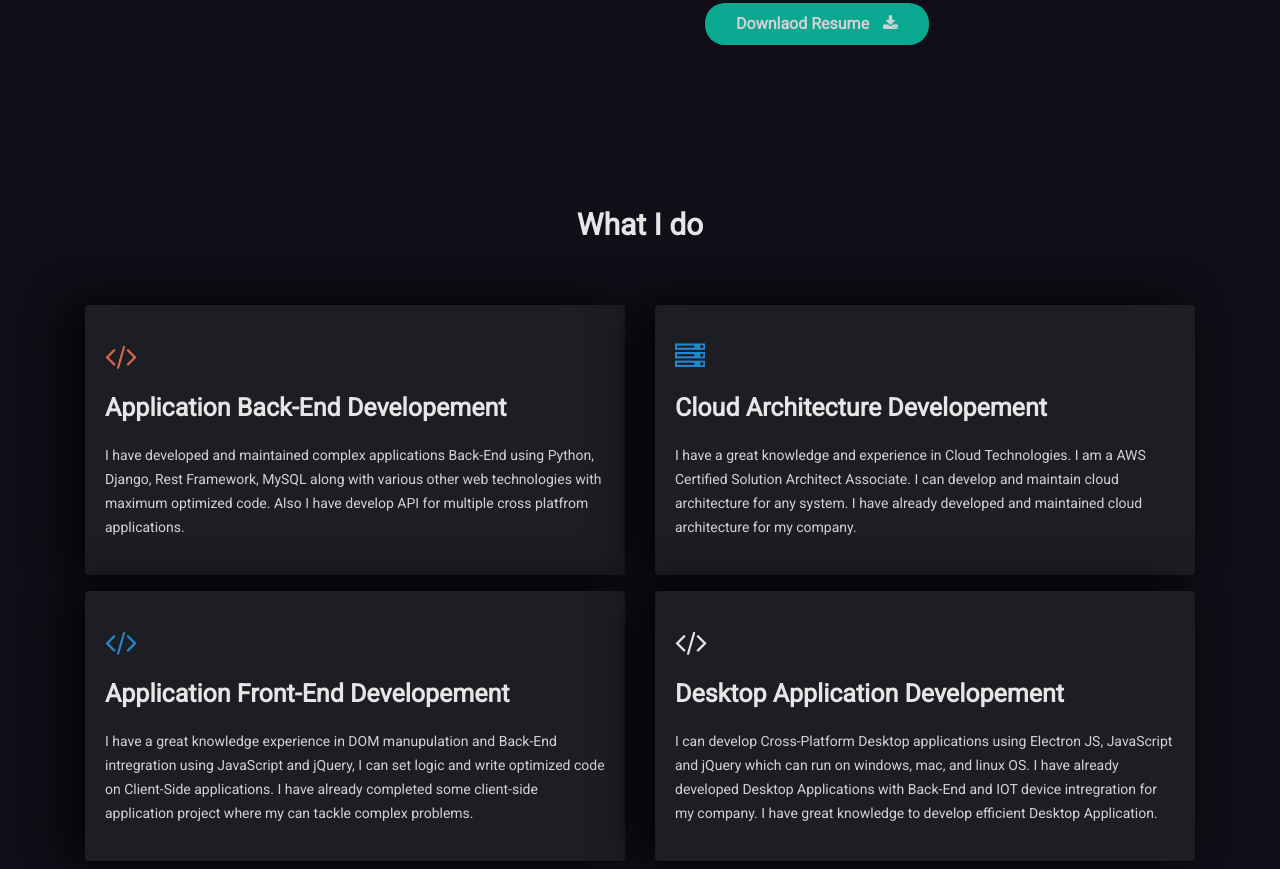
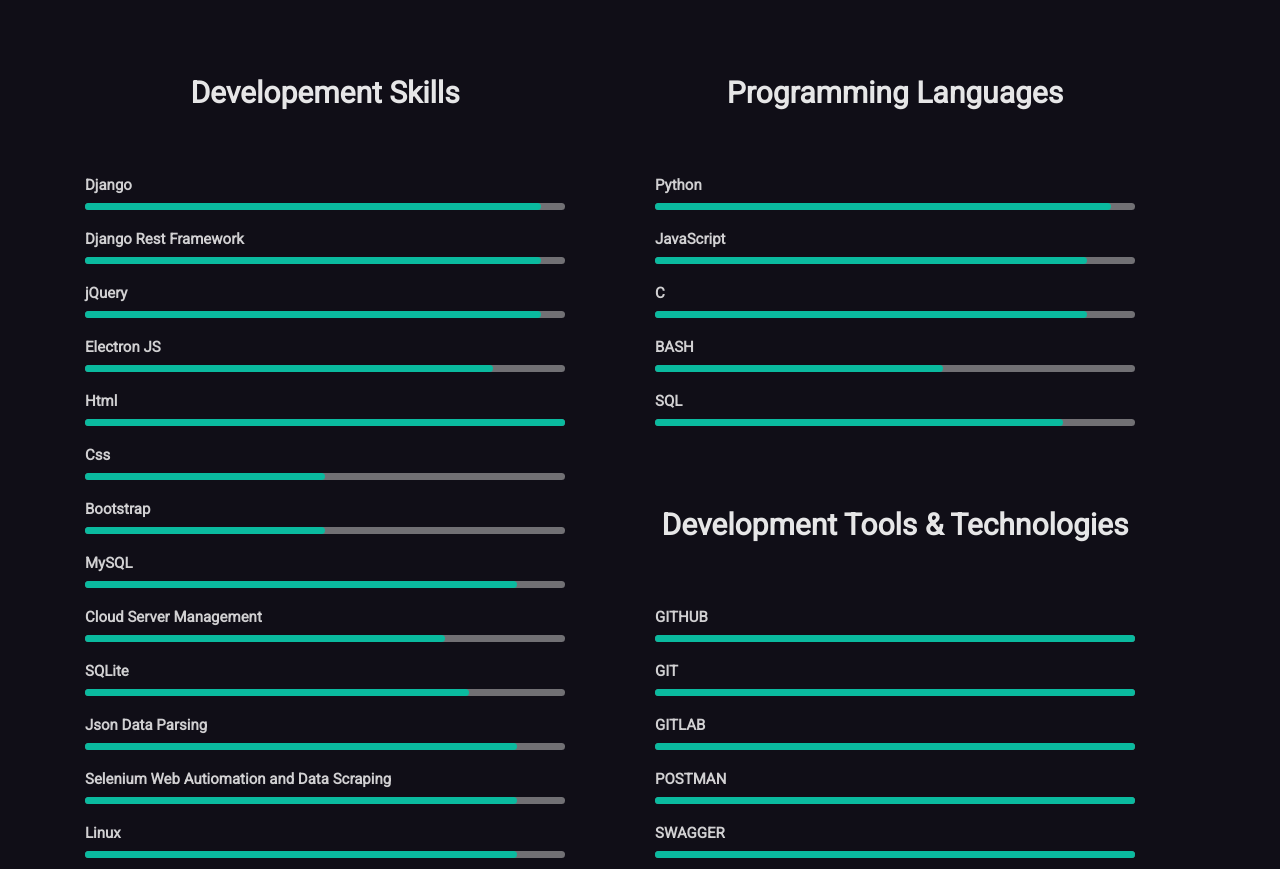
Before and after one commit to kmemonahmed/kmemonahmed.github.io, a plain HTML site: page index.html in a window 1280 px wide. Shown: the part 1331-2200 px from the top of the page. Drawn offline with Linux system fonts and the light colour scheme; some packages are replaced by stand-ins of ours.

Commit message:
updated index

```diff
--- a/index.html
+++ b/index.html
@@ -80,26 +80,21 @@
                                 <a class="nav-link" href="#mh-about">About</a>
                             </li>
                             <li class="nav-item">
-                                <a class="nav-link" href="#mh-service">Services</a>
-                            </li>
-                            <li class="nav-item">
                                 <a class="nav-link" href="#mh-skills">Skills</a>
                             </li>
                             <li class="nav-item">
-                                <a class="nav-link" href="#mh-experience">Experiences</a>
+                                <a class="nav-link" href="#mh-experience">Education & Experiences</a>
                             </li>
                             <li class="nav-item">
                                 <a class="nav-link" href="#mh-cert">Certifications</a>
                             </li>
                             <li class="nav-item">
-                                <a class="nav-link" href="#mh-portfolio">Portfolio</a>
+                                <a class="nav-link" href="#mh-portfolio">Projects</a>
                             </li>
                             <!-- <li class="nav-item">
                                 <a class="nav-link" href="#mh-pricing">Pricing</a>
                             </li> -->
-                            <li class="nav-item">
-                                <a class="nav-link" href="#mh-contact">Contact</a>
-                            </li>
+
                         </ul>
                     </div>
                 </nav>
@@ -144,12 +139,16 @@
                                         class="fa fa-birthday-cake"></i>25 August 1998</li> -->
                                 <li class="wow fadeInUp" data-wow-duration="0.8s" data-wow-delay="0.6s"><i
                                         class="fa fa-map-marker"></i>
-                                    <address>Uttara, Dhaka , Bangladesh</address>
+                                    <address style="margin-bottom: 0;">Uttara, Dhaka , Bangladesh</address>
+                                </li>
+                                <li class="wow fadeInUp" data-wow-duration="0.8s" data-wow-delay="0.6s">
+                                    <i class="fa fa-download"></i>
+                                    <a href="assets/doc/K_M_Emon_Ahmed-Resume.pdf" target="_blank"><b>Downlaod Resume</b></a>
                                 </li>
                             </ul>
 
                             <ul class="social-icon wow fadeInUp" data-wow-duration="0.8s" data-wow-delay="0.7s">
-                                <li><a href="https://github.com/kmemonahmed" target="_blank"><i
+                                <li><a href="https://github.com/kmemonahmed" target="_blank"><i style="padding-left: 0;"
                                             class="fa fa-github"></i></a></li>
                                 <li><a href="https://www.linkedin.com/in/kmemonahmed" target="_blank"><i
                                             class="fa fa-linkedin"></i></a></li>
@@ -196,7 +195,7 @@
 
 I’ve also integrated machine learning models into real-world systems, including a sensor-based project for the Korean Army. As a certified AWS Solutions Architect Associate, I bring strong cloud expertise, a problem-solving mindset, and a passion for continuous learning.
                         </p>
-                        <div class="mh-about-tag wow fadeInUp" data-wow-duration="0.8s" data-wow-delay="0.3s">
+                        <!-- <div class="mh-about-tag wow fadeInUp" data-wow-duration="0.8s" data-wow-delay="0.3s">
                             <ul>
                                 <li><span>Python</span></li>
                                 <li><span>Django</span></li>
@@ -217,76 +216,10 @@ I’ve also integrated machine learning models into real-world systems, includin
                                 <li><span>Selenium</span></li>
                                 <li><span>Bash</span></li>
                             </ul>
-                        </div>
-                        <a href="assets/doc/K_M_Emon_Ahmed-Resume.pdf" target="_blank" class="btn btn-fill wow fadeInUp"
+                        </div> -->
+                        <!-- <a href="assets/doc/K_M_Emon_Ahmed-Resume.pdf" target="_blank" class="btn btn-fill wow fadeInUp"
                             data-wow-duration="0.8s" data-wow-delay="0.4s">Downlaod Resume <i
-                                class="fa fa-download"></i></a>
-                    </div>
-                </div>
-            </div>
-        </div>
-    </section>
-
-    <!--
-        ===================
-           SERVICE
-        ===================
-        -->
-    <section class="mh-service" id="mh-service">
-        <div class="container">
-            <div class="row section-separator">
-                <div class="col-sm-12 text-center section-title wow fadeInUp" data-wow-duration="0.8s"
-                    data-wow-delay="0.2s">
-                    <h3>What I do</h3>
-                </div>
-
-                <div class="col-sm-6">
-                    <div class="mh-service-item shadow-1 dark-bg wow fadeInUp" data-wow-duration="0.8s"
-                        data-wow-delay="0.5s">
-                        <i class="fa fa-code iron-color"></i>
-                        <h3>Application Back-End Developement</h3>
-                        <p>
-                            I have developed and maintained complex applications Back-End using Python, Django, Rest Framework,
-                            MySQL along with various other web technologies with maximum optimized code. Also I have develop API for multiple cross platfrom applications.
-                        </p>
-                    </div>
-                </div>
-                <div class="col-sm-6">
-                    <div class="mh-service-item shadow-1 dark-bg wow fadeInUp" data-wow-duration="0.8s"
-                        data-wow-delay="0.7s">
-                        <i class="fa fa-server sky-color"></i>
-                        <h3>Cloud Architecture Developement</h3>
-                        <p>
-                            I have a great knowledge and experience in Cloud Technologies. I am a AWS Certified Solution Architect Associate.
-                            I can develop and maintain cloud architecture for any system. I have already developed and maintained cloud architecture for my company.
-
-                            &nbsp;
-                            &nbsp; &nbsp; &nbsp; &nbsp; &nbsp; &nbsp; &nbsp; &nbsp; &nbsp; &nbsp; &nbsp; &nbsp;
-                        </p>
-                    </div>
-                </div>
-                <div class="col-sm-6 mt-3">
-                    <div class="mh-service-item shadow-1 dark-bg wow fadeInUp" data-wow-duration="0.8s"
-                        data-wow-delay="0.7s">
-                        <i class="fa fa-code sky-color"></i>
-                        <h3>Application Front-End Developement</h3>
-                        <p>
-                            I have a great knowledge experience in DOM manupulation and Back-End intregration using JavaScript and jQuery,
-                            I can set logic and write optimized code on Client-Side applications. I have already completed some client-side
-                            application project where my can tackle complex problems.
-                        </p>
-                    </div>
-                </div>
-                <div class="col-sm-6 mt-3">
-                    <div class="mh-service-item shadow-1 dark-bg wow fadeInUp" data-wow-duration="0.8s"
-                        data-wow-delay="0.7s">
-                        <i class="fa fa-code white-color"></i>
-                        <h3>Desktop Application Developement</h3>
-                        <p>
-                            I can develop Cross-Platform Desktop applications using Electron JS, JavaScript and jQuery which can run on windows,
-                            mac, and linux OS. I have already developed Desktop Applications with Back-End and IOT device intregration
-                            for my company. I have great knowledge to develop efficient Desktop Application.
-                        </p>
+                                class="fa fa-download"></i></a> -->
                     </div>
                 </div>
             </div>
@@ -549,6 +482,28 @@ I’ve also integrated machine learning models into real-world systems, includin
                                     <div class="parcial">
                                         <div class="info">
                                             <div class="nome">GITLAB</div>
+                                            <!-- <div class="percentagem-num">90%</div> -->
+                                        </div>
+                                        <div class="progressBar">
+                                            <div class="percentagem" style="width: 100%;"></div>
+                                        </div>
+                                    </div>
+                                </div>
+                                <div class="candidatos">
+                                    <div class="parcial">
+                                        <div class="info">
+                                            <div class="nome">POSTMAN</div>
+                                            <!-- <div class="percentagem-num">90%</div> -->
+                                        </div>
+                                        <div class="progressBar">
+                                            <div class="percentagem" style="width: 100%;"></div>
+                                        </div>
+                                    </div>
+                                </div>
+                                <div class="candidatos">
+                                    <div class="parcial">
+                                        <div class="info">
+                                            <div class="nome">SWAGGER</div>
                                             <!-- <div class="percentagem-num">90%</div> -->
                                         </div>
                                         <div class="progressBar">
@@ -1275,7 +1230,7 @@ I’ve also integrated machine learning models into real-world systems, includin
                         </div>
                     </div>
 
-                    <div class="col-sm-12 mh-copyright wow fadeInUp" data-wow-duration="0.8s" data-wow-delay="0.3s">
+                    <!-- <div class="col-sm-12 mh-copyright wow fadeInUp" data-wow-duration="0.8s" data-wow-delay="0.3s">
                         <div class="row">
                             <div class="col-sm-6">
                                 <div class="text-left text-xs-center">
@@ -1297,7 +1252,7 @@ I’ve also integrated machine learning models into real-world systems, includin
                                 </ul>
                             </div>
                         </div>
-                    </div>
+                    </div> -->
                 </div>
             </div>
         </div>
```
